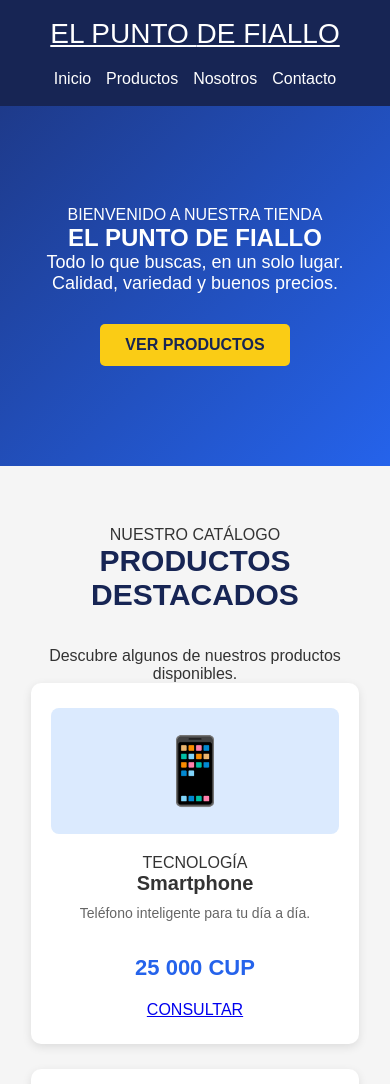
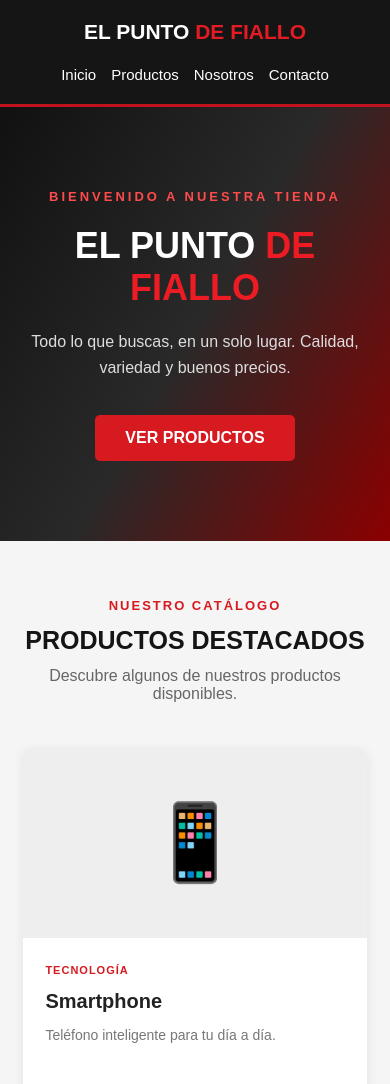
Before and after one commit to Estaciones/testpweb, a plain HTML site: page index.html in a window 390 px wide. Shown: the top 1084 px of the page. Drawn offline with Linux system fonts and the light colour scheme.

Commit message:
Rediseño de El Punto de Fiallo

```diff
--- a/styles.css
+++ b/styles.css
@@ -1,3 +1,4 @@
+
 /* Configuración general */
 * {
     margin: 0;
@@ -12,13 +13,14 @@ html {
 
 body {
     background-color: #f5f5f5;
-  color: #333;
+    color: #222;
 }
 
-/* Barra de navegación */
+/* Encabezado */
 header {
-  background-color: #172554;
-  padding: 18px 8%;
+    background-color: #151515;
+    padding: 22px 8%;
+    border-bottom: 3px solid #c1121f;
 }
 
 .navbar {
@@ -29,171 +31,279 @@ header {
 
 .logo {
     color: white;
-  font-size: 28px;
+    font-size: 24px;
+    font-weight: bold;
+    text-decoration: none;
+}
+
+.logo span,
+footer span {
+    color: #e31b23;
 }
 
 .menu {
     display: flex;
     list-style: none;
-  gap: 25px;
+    gap: 30px;
 }
 
 .menu a {
     color: white;
     text-decoration: none;
-  font-size: 16px;
+    font-size: 15px;
+    transition: color 0.3s;
 }
 
 .menu a:hover {
-  color: #93c5fd;
+    color: #e31b23;
 }
 
-/* Sección principal */
+/* Portada */
 .inicio {
-  background: linear-gradient(135deg, #1e3a8a, #2563eb);
+    background: linear-gradient(
+        120deg,
+        #111111,
+        #292929,
+        #8b0000
+    );
     color: white;
     text-align: center;
-  padding: 100px 20px;
+    padding: 110px 20px;
 }
 
-.contenido-inicio h2 {
-  font-size: 38px;
-  margin-bottom: 15px;
+.contenido-inicio {
+    max-width: 800px;
+    margin: auto;
+}
+
+.etiqueta {
+    color: #ff4b4b;
+    font-size: 13px;
+    font-weight: bold;
+    letter-spacing: 3px;
+}
+
+.contenido-inicio h1 {
+    font-size: 55px;
+    margin: 20px 0;
+}
+
+.contenido-inicio h1 span {
+    color: #ed1c24;
 }
 
 .contenido-inicio p {
     font-size: 18px;
-  margin-bottom: 30px;
+    margin-bottom: 35px;
+    color: #dddddd;
+    line-height: 1.6;
 }
 
+/* Botones */
 .boton {
     display: inline-block;
-  background-color: #facc15;
-  color: #172554;
-  padding: 12px 25px;
+    background-color: #d71920;
+    color: white;
+    padding: 14px 30px;
     border-radius: 5px;
     text-decoration: none;
     font-weight: bold;
+    transition: background-color 0.3s;
 }
 
 .boton:hover {
-  background-color: #eab308;
+    background-color: #a50000;
 }
 
-/* Sección de productos */
+/* Títulos de sección */
 .productos {
-  padding: 60px 8%;
-  text-align: center;
+    padding: 75px 8%;
 }
 
-.productos h2,
-.nosotros h2,
-.contacto h2 {
-  font-size: 30px;
-  margin-bottom: 35px;
-  color: #172554;
+.titulo-seccion {
+    text-align: center;
+    margin-bottom: 45px;
 }
 
+.titulo-seccion span,
+.contenido-nosotros span {
+    color: #d71920;
+    font-size: 13px;
+    font-weight: bold;
+    letter-spacing: 2px;
+}
+
+.titulo-seccion h2 {
+    font-size: 30px;
+    margin: 12px 0;
+    color: #151515;
+}
+
+.titulo-seccion p {
+    color: #666;
+}
+
+/* Catálogo de productos */
 .contenedor-productos {
     display: grid;
-  grid-template-columns: repeat(4, 1fr);
+    grid-template-columns: repeat(3, 1fr);
     gap: 25px;
 }
 
 .producto {
     background-color: white;
-  padding: 25px 20px;
-  border-radius: 10px;
-  box-shadow: 0 3px 10px rgba(0, 0, 0, 0.1);
-  transition: transform 0.3s;
+    border-radius: 8px;
+    overflow: hidden;
+    box-shadow: 0 3px 12px rgba(0, 0, 0, 0.08);
+    transition: transform 0.3s, box-shadow 0.3s;
 }
 
 .producto:hover {
-  transform: translateY(-5px);
+    transform: translateY(-6px);
+    box-shadow: 0 8px 20px rgba(0, 0, 0, 0.15);
 }
 
 .imagen-producto {
-  background-color: #dbeafe;
-  border-radius: 8px;
-  padding: 25px;
-  font-size: 65px;
-  margin-bottom: 20px;
+    background-color: #eeeeee;
+    height: 190px;
+    display: flex;
+    justify-content: center;
+    align-items: center;
+    font-size: 75px;
+}
+
+.informacion-producto {
+    padding: 22px;
+}
+
+.categoria {
+    color: #d71920;
+    font-size: 11px;
+    font-weight: bold;
+    letter-spacing: 1px;
 }
 
 .producto h3 {
+    margin: 12px 0;
     font-size: 20px;
-  margin-bottom: 10px;
 }
 
 .producto p {
-  color: #666;
+    color: #777;
     font-size: 14px;
-  margin-bottom: 15px;
-  min-height: 35px;
+    line-height: 1.5;
+    min-height: 42px;
 }
 
 .precio {
-  display: block;
-  color: #2563eb;
-  font-size: 22px;
+    color: #c1121f;
+    font-size: 23px;
     font-weight: bold;
-  margin-bottom: 20px;
+    margin: 20px 0;
 }
 
-.boton-comprar {
-  display: inline-block;
-  background-color: #172554;
+.boton-producto {
+    display: block;
+    background-color: #171717;
     color: white;
     text-decoration: none;
-  padding: 10px 20px;
-  border-radius: 5px;
+    text-align: center;
+    padding: 12px;
+    border-radius: 4px;
+    font-size: 13px;
+    font-weight: bold;
+    transition: background-color 0.3s;
 }
 
-.boton-comprar:hover {
-  background-color: #2563eb;
+.boton-producto:hover {
+    background-color: #d71920;
 }
 
-/* Sección nosotros */
+/* Sobre nosotros */
 .nosotros {
-  background-color: #e5edff;
+    background-color: #171717;
+    color: white;
     text-align: center;
-  padding: 60px 15%;
+    padding: 75px 15%;
 }
 
-.nosotros p {
-  line-height: 1.7;
+.contenido-nosotros {
+    max-width: 750px;
+    margin: auto;
+}
+
+.contenido-nosotros h2 {
+    font-size: 30px;
+    margin: 15px 0 20px;
+}
+
+.contenido-nosotros p {
+    color: #cccccc;
+    line-height: 1.8;
     font-size: 16px;
 }
 
-/* Sección contacto */
+/* Contacto */
 .contacto {
+    padding: 75px 8%;
     text-align: center;
-  padding: 60px 20px;
 }
 
-.contacto p {
-  margin-bottom: 12px;
+.datos-contacto {
+    display: flex;
+    justify-content: center;
+    gap: 70px;
+    flex-wrap: wrap;
+}
+
+.datos-contacto h3 {
+    margin-bottom: 10px;
+    color: #c1121f;
+}
+
+.datos-contacto p {
+    color: #555;
 }
 
 /* Pie de página */
 footer {
-  background-color: #172554;
+    background-color: #111111;
     color: white;
     text-align: center;
-  padding: 20px;
+    padding: 35px 20px;
+    border-top: 3px solid #d71920;
 }
 
-/* Adaptación a dispositivos móviles */
+footer h2 {
+    margin-bottom: 10px;
+}
+
+footer p {
+    color: #cccccc;
+    margin: 8px 0;
+}
+
+.copyright {
+    font-size: 13px;
+    margin-top: 25px;
+}
+
+/* Adaptación a tablets */
 @media (max-width: 900px) {
     .contenedor-productos {
         grid-template-columns: repeat(2, 1fr);
     }
 }
 
+/* Adaptación a móviles */
 @media (max-width: 600px) {
+    header {
+        padding: 20px;
+    }
+
     .navbar {
         flex-direction: column;
-    gap: 20px;
+        gap: 22px;
     }
 
     .menu {
@@ -202,15 +312,39 @@ footer {
         gap: 15px;
     }
 
-  .contenido-inicio h2 {
-    font-size: 28px;
+    .logo {
+        font-size: 21px;
+    }
+
+    .inicio {
+        padding: 80px 20px;
+    }
+
+    .contenido-inicio h1 {
+        font-size: 36px;
+    }
+
+    .contenido-inicio p {
+        font-size: 16px;
     }
 
     .contenedor-productos {
         grid-template-columns: 1fr;
     }
 
+    .productos {
+        padding: 55px 6%;
+    }
+
+    .titulo-seccion h2 {
+        font-size: 25px;
+    }
+
     .nosotros {
-    padding: 50px 25px;
+        padding: 60px 25px;
+    }
+
+    .datos-contacto {
+        gap: 30px;
     }
 }
```
Lines whose indentation alone changed are shown as unchanged.
